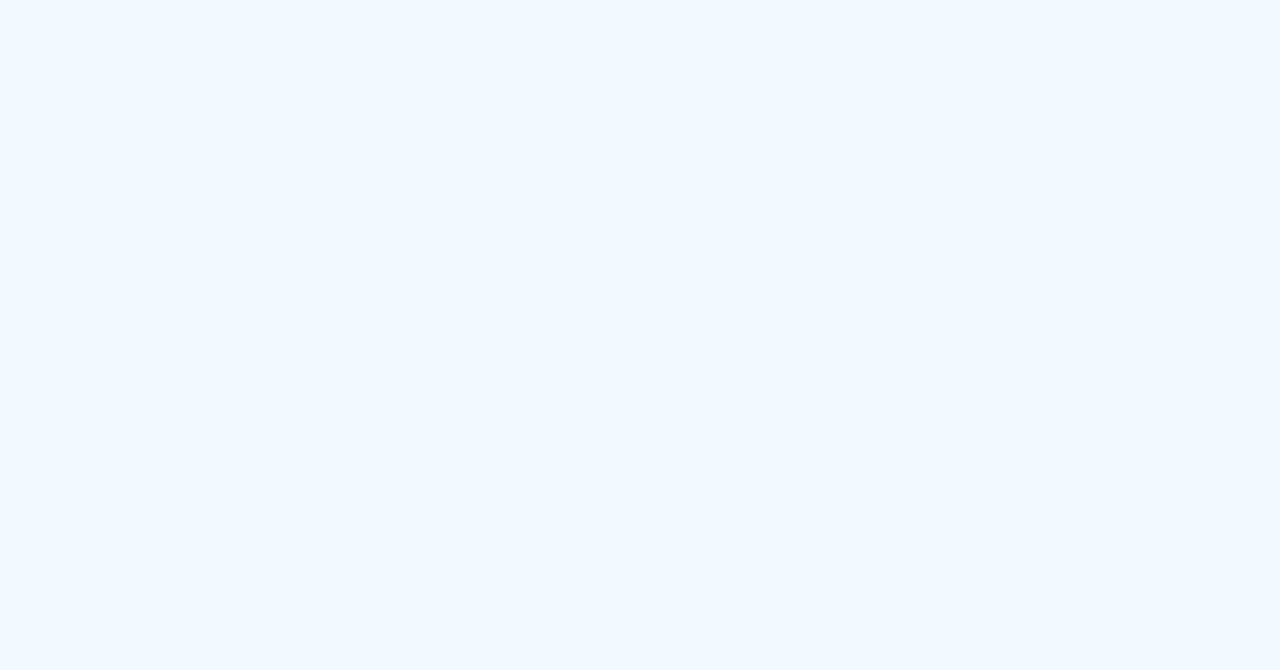
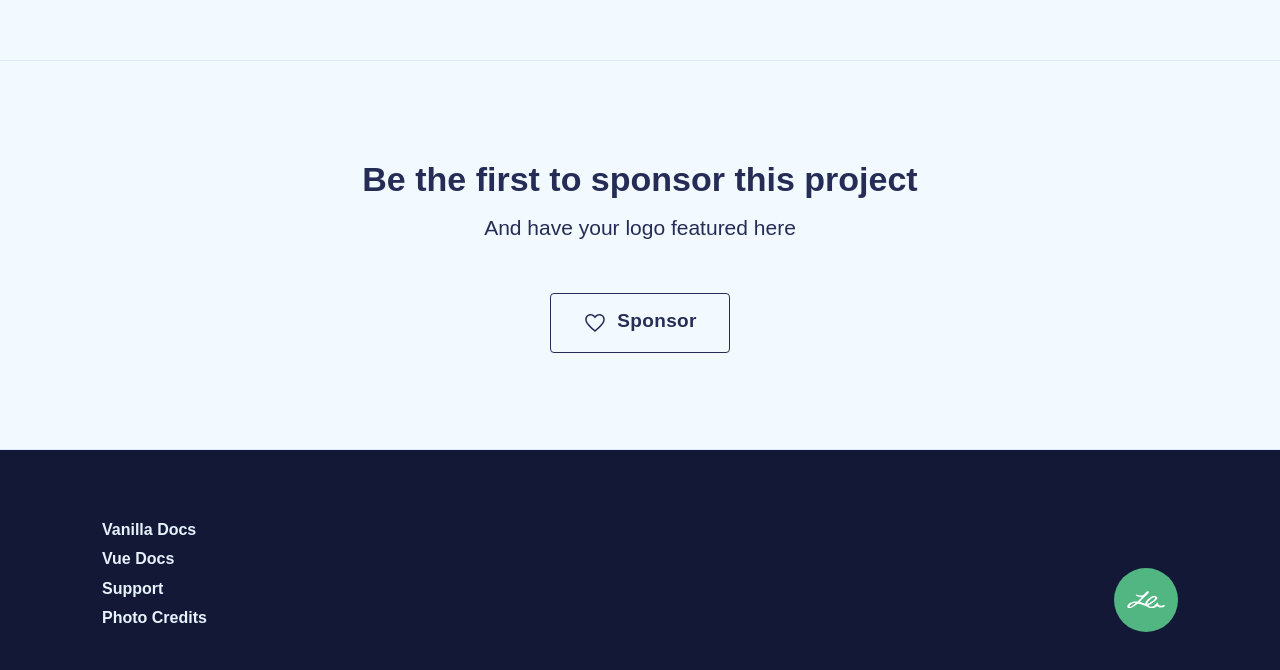
Before and after one commit to laurenashpole/inner-image-zoom, a Next.js app: page /demos in a window 1280 px wide. Shown: the part 740-1410 px from the top of the page. Before the commit the page ends 800 px from the top, so only its background shows below. Built offline with nearby package versions, Linux system fonts and the light colour scheme; a web font is replaced by a local one.

Commit message:
feat: add footer and subfooter

```diff
--- a/app/components/home/Frameworks.js
+++ b/app/components/home/Frameworks.js
@@ -1,5 +1,3 @@
-'use client';
-
 import { FaArrowDownLong, FaArrowRightLong } from 'react-icons/fa6';
 import { IoLogoJavascript } from 'react-icons/io';
 import { IoLogoVue } from 'react-icons/io5';
--- /dev/null
+++ b/app/components/layout/Footer.js
@@ -0,0 +1,100 @@
+import {
+  ActionIcon,
+  Anchor,
+  Flex,
+  List,
+  ListItem,
+  SimpleGrid,
+} from '@mantine/core';
+
+import NextLink from '../shared/NextLink';
+
+import Section from './Section';
+
+const Footer = () => {
+  return (
+    <Section
+      bg="dark.9"
+      style={{
+        borderTop: '1px solid var(--app-shell-border-color)',
+      }}
+    >
+      <SimpleGrid
+        cols={{ base: 1, sm: 2 }}
+        spacing={{
+          base: 'xxl',
+          md: 'xxxl',
+        }}
+      >
+        <List size="md">
+          <ListItem>
+            <Anchor
+              component={NextLink}
+              href="/docs/vanilla"
+              c="light.1"
+              size="sm"
+              fw={600}
+            >
+              Vanilla Docs
+            </Anchor>
+          </ListItem>
+
+          <ListItem>
+            <Anchor
+              component={NextLink}
+              href="/docs/vue"
+              c="light.1"
+              size="sm"
+              fw={600}
+            >
+              Vue Docs
+            </Anchor>
+          </ListItem>
+
+          <ListItem>
+            <Anchor
+              href="https://github.com/laurenashpole/inner-image-zoom/issues"
+              c="light.1"
+              size="sm"
+              fw={600}
+            >
+              Support
+            </Anchor>
+          </ListItem>
+
+          <ListItem>
+            <Anchor href="" c="light.1" size="sm" fw={600}>
+              Photo Credits
+            </Anchor>
+          </ListItem>
+        </List>
+
+        <Flex
+          justify={{
+            base: 'flex-start',
+            sm: 'flex-end',
+          }}
+          align="flex-end"
+        >
+          <ActionIcon
+            color="green"
+            size="4rem"
+            radius="xl"
+            p="sm"
+            component="a"
+            href="https://laurenashpole.com"
+          >
+            <svg aria-hidden="true" viewBox="0 0 106 49">
+              <path
+                d="M56.35 1.5c-1.7.7-4.6 3.15-6.4 5.4-4.15 5.15-9 6.75-15.8 5.1-10.6-2.6-10.8-2.6-9 .1 1.85 2.85 6.8 4.75 12.3 4.85l4 .05-5.95 6-5.95 6h-6.3C12.55 29 1 36.25 1 42.95c0 7.95 9.7 6.95 21.9-2.35 2.95-2.25 5.95-4.55 6.7-5.05 2.1-1.55 22.65 4.9 28.6 9 7.3 5 17.7 4.45 24-1.25 1.65-1.5 1.95-1.45 3.9.3 3.25 2.95 15 2.75 18.1-.35 3-3 1.2-5.2-2.7-3.4-6.3 2.85-14.5.35-14.5-4.4 0-3.85-2.7-3-7.85 2.55-5.85 6.3-9.4 7.45-15.05 4.95-5.4-2.45-5.25-2.85 2.65-6.95C73.95 32.3 85 22.45 85 19.75c0-1.75-4.15-5.05-7.8-6.2-5.2-1.6-21.1 9.45-24.7 17.2-1 2.05-1.9 3.9-2.05 4.1C50 35.35 36 30.7 36 30.05c0-.7 12.35-12.9 19.75-19.6 7.1-6.35 7.45-11.85.6-8.95zm21.5 16.8c2.8 3.4-9.05 13.9-19 16.75-4.25 1.2-3.65-.9 1.9-7.1 7.5-8.35 14.75-12.45 17.1-9.65zm-53.9 15.45c0 .9-7.05 6.25-12.2 9.25-6.25 3.65-6.5-.1-.35-5.7 4.5-4 12.7-6.35 12.55-3.55z"
+                fill="currentColor"
+              ></path>
+            </svg>
+          </ActionIcon>
+        </Flex>
+      </SimpleGrid>
+    </Section>
+  );
+};
+
+export default Footer;
--- a/app/components/layout/Navbar.js
+++ b/app/components/layout/Navbar.js
@@ -3,7 +3,7 @@ import { List, ListItem } from '@mantine/core';
 import NavAnchor from './NavAnchor';
 
 const Navbar = ({ activeLink }) => (
-  <List listStyleType="none" tt="uppercase" spacing="xs">
+  <List tt="uppercase" spacing="xs">
     <ListItem>
       <NavAnchor
         label="Docs"
--- a/app/components/layout/Shell.js
+++ b/app/components/layout/Shell.js
@@ -8,8 +8,10 @@ import {
 } from '@mantine/core';
 import { useDisclosure } from '@mantine/hooks';
 
+import Footer from './Footer';
 import Header from './Header';
 import Navbar from './Navbar';
+import Subfooter from './Subfooter';
 
 import styles from './Shell.module.css';
 
@@ -35,6 +37,8 @@ const Shell = ({ children, activeLink }) => {
       </AppShellNavbar>
 
       <AppShellMain>{children}</AppShellMain>
+      <Subfooter />
+      <Footer />
     </AppShell>
   );
 };
--- /dev/null
+++ b/app/components/layout/Subfooter.js
@@ -0,0 +1,48 @@
+import { IoMdHeartEmpty } from 'react-icons/io';
+
+import { Button, Stack, Text, Title } from '@mantine/core';
+
+import Section from './Section';
+
+import styles from './Subfooter.module.css';
+
+const Subfooter = () => {
+  return (
+    <Section
+      style={{
+        borderTop: '1px solid var(--app-shell-border-color)',
+      }}
+      py={{
+        base: 'xxxl',
+        sm: 'xxxxxl',
+      }}
+      className={styles.root}
+    >
+      <Stack gap="xxl" ta="center" align="center">
+        <Stack gap="xs">
+          <Title order={2} size="h1">
+            Be the first to sponsor this project
+          </Title>
+
+          <Text size="lg">And have your logo featured here</Text>
+        </Stack>
+
+        <Button
+          size="xl"
+          px="xl"
+          color="dark"
+          component="a"
+          href="https://github.com/sponsors/laurenashpole"
+          fz="md"
+          tt="capitalize"
+          leftSection={<IoMdHeartEmpty size="1.5rem" />}
+          variant="outline"
+        >
+          Sponsor
+        </Button>
+      </Stack>
+    </Section>
+  );
+};
+
+export default Subfooter;
--- /dev/null
+++ b/app/components/layout/Subfooter.module.css
@@ -0,0 +1,15 @@
+:where([data-mantine-color-scheme='dark']) .root {
+  background: var(--mantine-color-default);
+}
+
+.root a {
+  border-color: var(--mantine-color-text);
+  color: var(--mantine-color-text);
+  transition: all 0.15s linear;
+}
+
+.root a:hover {
+  background: var(--mantine-color-text);
+  border-color: var(--mantine-color-body);
+  color: var(--mantine-color-body);
+}
--- a/app/theme/createTheme.js
+++ b/app/theme/createTheme.js
@@ -94,7 +94,16 @@ export const theme = createTheme({
         tt: 'uppercase',
         fz: 'lg',
         lts: '0.02em',
-        pb: 2,
+        styles: {
+          label: {
+            transform: 'translateY(-2px)',
+          },
+        },
+      },
+    },
+    List: {
+      defaultProps: {
+        listStyleType: 'none',
       },
     },
     Menu: {
```
Also changed, not shown: app/components/docs/Hero.js (+6 -1 lines), app/components/home/Product.js (+8 -11 lines).
